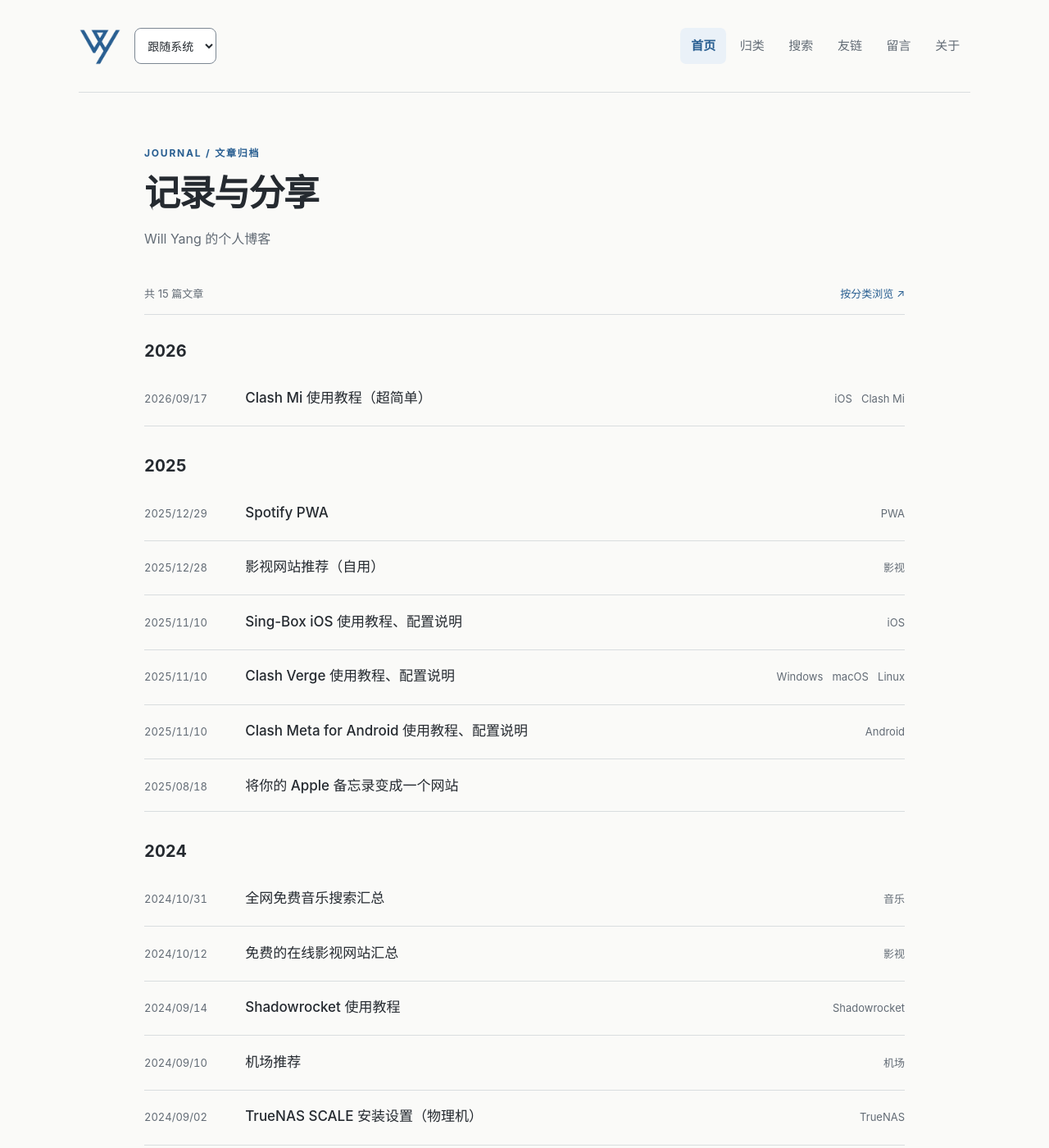
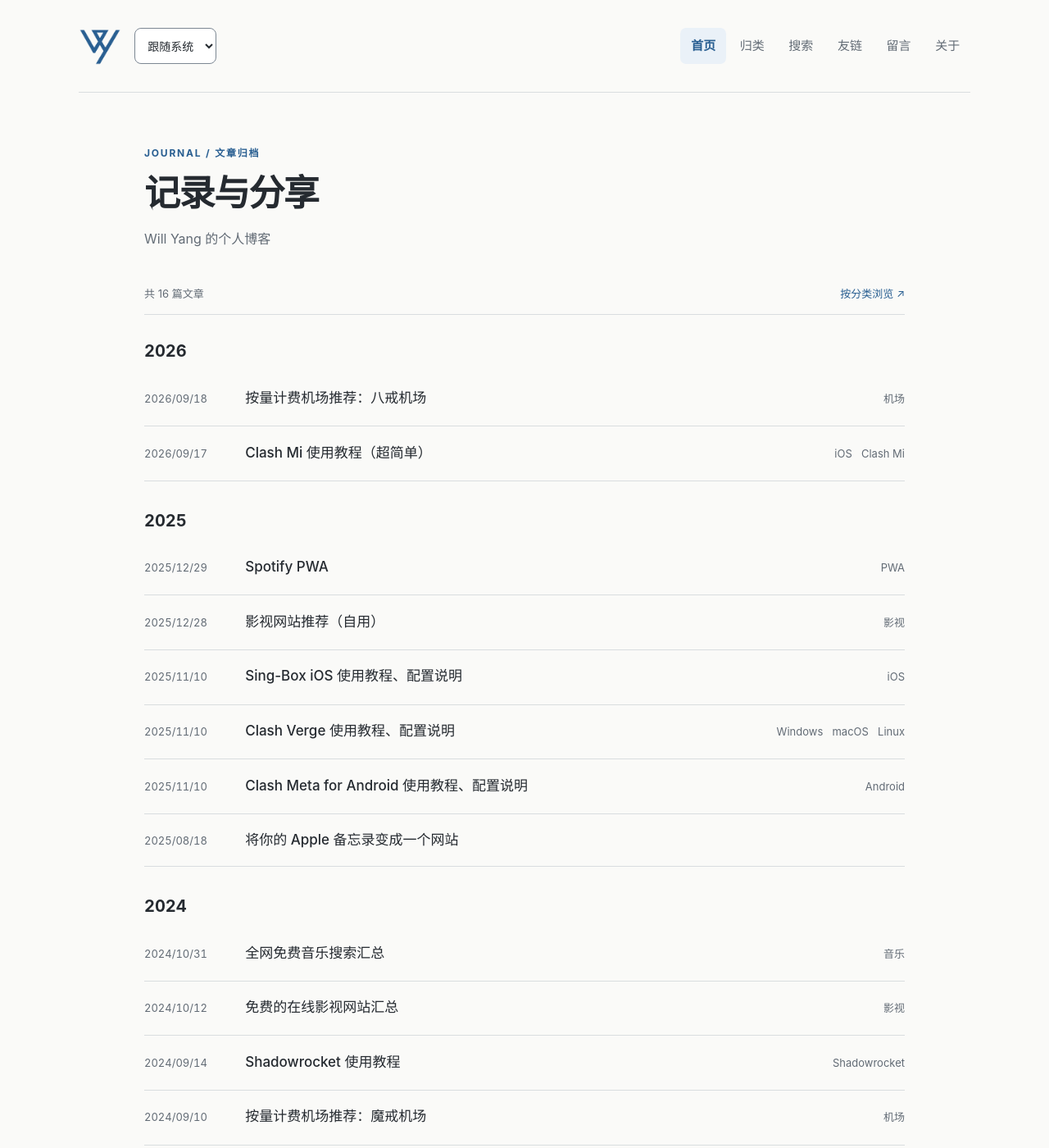
Before and after one commit to zongzaimang/blog.willyang, a Jekyll site: the page built from index.html, in a window 1280 px wide and 1400 px high. Shown: the whole window at 82% size. Built offline with Jekyll 4.4.1, drawn with Linux system fonts in a browser that asks for light colours; part of the change alters nothing that is shown.

Commit message:
Add Bajie guide and retitle metered airport posts

````diff
--- a/_posts/240910 机场推荐.md
+++ b/_posts/240910 按量计费机场推荐：魔戒机场.md
@@ -5,7 +5,7 @@ url_history:
   - "/posts/2024/09/10/%E6%9C%BA%E5%9C%BA%E6%8E%A8%E8%8D%90.html"
   - "/240910a/"
 layout: mypost
-title: 机场推荐
+title: 按量计费机场推荐：魔戒机场
 categories: [机场]
 ---
 这个是我用的很久之后才推荐得，之前用的好多不是这原因就是那原因的和谐跑路了，但是这个目前稳得很。
--- /dev/null
+++ b/_posts/260918 按量计费机场推荐：八戒机场.md
@@ -0,0 +1,77 @@
+---
+url_suffix: 1
+url_history:
+  - "/260918-1/"
+layout: mypost
+title: 按量计费机场推荐：八戒机场
+categories:
+  - 机场
+---
+
+本文整理 bajie 八戒机场的入口地址、邀请码、套餐信息和测试截图。入口及套餐可能随运营情况变化，请以下单页面显示的信息为准。
+
+> 内容根据 [jdnei/bajie](https://github.com/jdnei/bajie) 整理，检查日期为 2026 年 9 月 18 日。
+
+## 官方入口
+
+- [bajie.la 注册入口](https://bajie.la/auth/register?code=SIPwl7dy)
+- [bajie.pro 注册入口](https://bajie.pro/auth/register?code=SIPwl7dy)
+- [bajie.pw 注册入口](https://bajie.pw/auth/register?code=SIPwl7dy)
+
+如果其中一个域名无法访问，可以尝试另外两个入口。注册页面的邀请码统一为：
+
+```text
+SIPwl7dy
+```
+
+原文提到，使用邀请码注册后可能会显示 1 元体验套餐。该活动及套餐能否购买、续费，均以网站当时的规则为准。
+
+![八戒机场邀请码和体验套餐说明](https://github.com/jdnei/bajie/blob/main/bajie/20260803-154220.jpg?raw=true)
+
+## 服务特点
+
+八戒机场同时提供按月流量套餐和不限时间的流量包。按量套餐适合使用频率较低、希望流量长期有效的用户；月付套餐则提供固定周期内的较大流量。
+
+原文列出的主要特点包括：
+
+- 多档流量可选，部分套餐不限制在线设备数量。
+- 普通套餐标注为不限速，并提供跨境专线或运营商网络。
+- 提供按月计费和一次性流量包。
+- 另有独享出口及动态家宽 IP 套餐。
+
+## 套餐参考
+
+以下是原文在 2026 年 9 月 18 日列出的价格，仅供对比：
+
+| 套餐 | 价格 | 周期 | 流量 | 说明 |
+|---|---:|---|---:|---|
+| 试用套餐 | ¥1 | 月付 | 1GB | 使用邀请码后可能可购买，活动可能随时取消 |
+| 70G | ¥12.9 | 月付 | 70GB | 不限设备，标注不限速 |
+| 150G | ¥25.9 | 月付 | 150GB | 不限设备，标注不限速 |
+| 300G | ¥38.9 | 月付 | 300GB | 不限设备，标注不限速 |
+| 500G | ¥51.9 | 月付 | 500GB | 不限设备，标注不限速 |
+| 1000G | ¥103.9 | 月付 | 1000GB | 不限设备，标注不限速 |
+| 100G 流量包 | ¥34.8 | 一次性 | 100GB | 标注为不限使用时间 |
+| 220G 流量包 | ¥70.8 | 一次性 | 220GB | 标注为不限使用时间 |
+| 390G 流量包 | ¥118.8 | 一次性 | 390GB | 标注为不限使用时间 |
+| 800G 流量包 | ¥237.6 | 一次性 | 800GB | 标注为不限使用时间 |
+| 1260G 流量包 | ¥357.6 | 一次性 | 1260GB | 标注为不限使用时间 |
+| 3T 流量包 | ¥799.2 | 一次性 | 3072GB | 标注为不限使用时间 |
+| 独享节点机房 IP | ¥200 | 月付 | 1024GB | 50Mbps，可选多个地区，不含公用节点 |
+| 共享动态家宽 IP | ¥150 | 月付 | 500GB | 日本家庭宽带 IP，多人共享 |
+
+## 性能测试截图
+
+### 晚高峰测速
+
+![八戒机场晚高峰测速](https://github.com/jdnei/bajie/blob/main/bajie/photo_2026-06-22_10-08-16.jpg?raw=true)
+
+### 流媒体解锁测试
+
+![八戒机场流媒体解锁测试](https://github.com/jdnei/bajie/blob/main/bajie/MiaoKo-%20.%20.org-6919-test.png?raw=true)
+
+### 入口和落地分析
+
+![八戒机场入口和落地分析](https://github.com/jdnei/bajie/blob/main/bajie/photo_2026-06-22_10-08-10.jpg?raw=true)
+
+测试截图只能反映测试当时的线路状态。实际速度、延迟和解锁情况会受到地区、运营商、时段和节点负载影响，建议先购买低价套餐测试。
````
